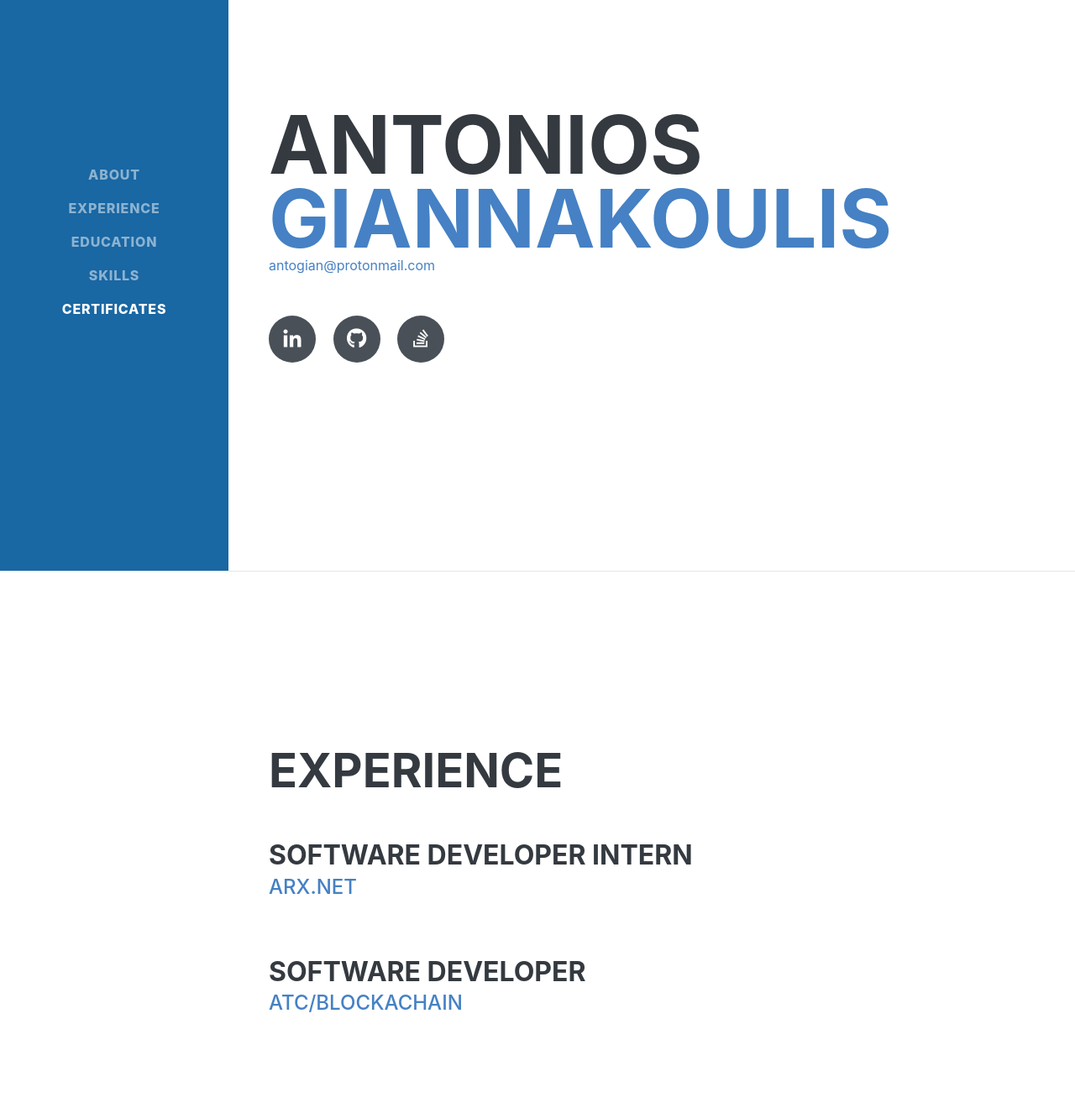
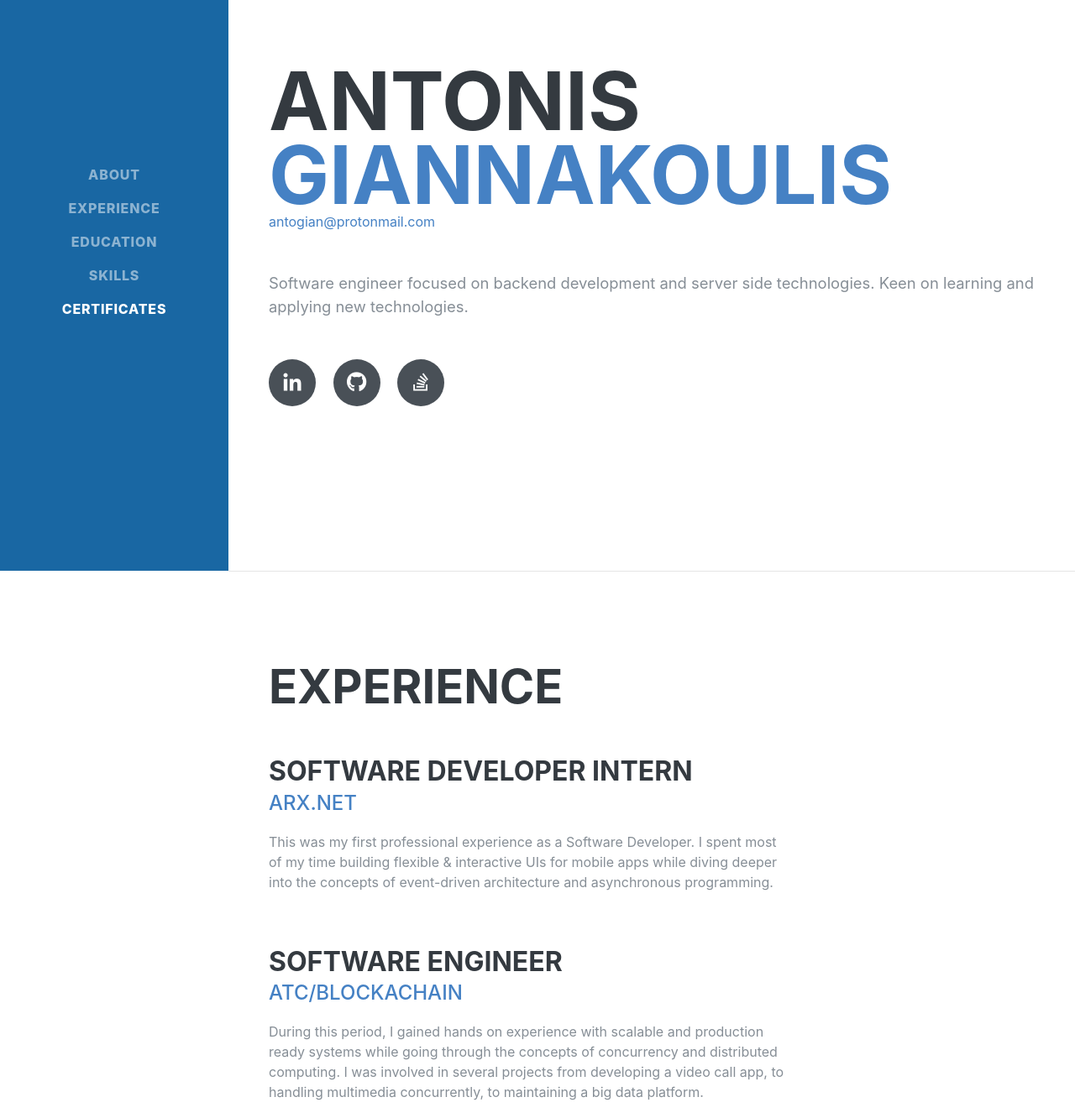
Before and after one commit to antogian/antogian.github.io, a plain HTML site: page index.html in a window 1280 px wide. Shown: the part 120-1452 px from the top of the page at 84% size. Drawn offline with Linux system fonts and the light colour scheme; a web font is replaced by a local one.

Commit message:
added details to experience section

```diff
--- a/index.html
+++ b/index.html
@@ -9,7 +9,7 @@
   <meta name="author" content="">
 
   <title>AntoGian</title>
-
+  <link rel="icon" type="image/png" href="img/code.png">
   <link rel="icon" href="img/profile.jpg">
 
   <!-- Bootstrap core CSS -->
@@ -29,7 +29,7 @@
 
 <nav class="navbar navbar-expand-lg navbar-dark bg-primary fixed-top" id="sideNav">
   <a class="navbar-brand js-scroll-trigger" href="#page-top">
-        <span class="d-block d-lg-none">Antonios Giannakoulis</span>
+    <span class="d-block d-lg-none">Antonis Giannakoulis</span>
     <!--        <span class="d-none d-lg-block">-->
     <!--         <img class="img-fluid img-profile rounded-circle mx-auto mb-2" src="img/profile.jpg" alt="">-->
     <!--        </span>-->
@@ -62,7 +62,7 @@
 
   <section class="resume-section p-3 p-lg-5 d-flex d-column" id="about">
     <div class="my-auto">
-          <h1 class="mb-0">Antonios
+      <h1 class="mb-0">Antonis
         <span class="text-primary">Giannakoulis</span>
       </h1>
       <div class="mb-5">
@@ -70,6 +70,8 @@
       </div>
       <p class="lead mb-5">
         <!--            About me - Introduction-->
+        Software engineer focused on backend development and server side technologies. Keen on learning and applying new technologies.
+<!--        Keen on learning and applying new technologies.-->
       </p>
       <div class="social-icons">
         <a href="https://www.linkedin.com/in/antonis-giannakoulis-290471112">
@@ -96,8 +98,8 @@
           <h3 class="mb-0">Software Developer Intern</h3>
           <div class="subheading mb-3"><a href="https://arx.net/">arx.net</a></div>
           <p>
-<!--				  I spend 6 months in this internship and it was my first professional experience as a software developer. Projects were usually assigned to 3-4 developers, -->
-<!--				  so teamwork was big part of the job. I spend most of my time as an Android app developer.-->
+            This was my first professional experience as a Software Developer. I spent most of my time building flexible & interactive UIs
+			for mobile apps while diving deeper into the concepts of event-driven architecture and asynchronous programming.
           </p>
         </div>
 
@@ -110,10 +112,11 @@
 
       <div class="resume-item d-flex flex-column flex-md-row mb-5">
         <div class="resume-content mr-auto">
-              <h3 class="mb-0">Software Developer</h3>
-              <div class="subheading mb-3"><a href="https://www.blockachain.gr/">ATC/Blockachain</a></div>
+          <h3 class="mb-0">Software Engineer</h3>
+          <div class="subheading mb-3"><a href="https://www.atc.gr/">ATC/Blockachain</a></div>
           <p>
-
+		  During this period, I gained hands on experience with scalable and production ready systems while going through the concepts of concurrency and distributed computing.
+		  I was involved in several projects from developing a video call app, to handling multimedia concurrently, to maintaining a big data platform.
           </p>
         </div>
 
@@ -163,7 +166,10 @@
           <img id="Kotlin" class="mb-3 devicons" src="img/icons8/icons8-kotlin.svg" title="Kotlin" height="50" width="50"></img>
         </li>
         <li class="list-inline-item">
-              <img id="Spring Boot" class="mb-3 devicons" src="img/icons8/icons8-spring-logo.svg" title="Spring Boot" height="50" width="50"></img>
+          <img id="Scala" class="mb-3 devicons" src="img/scala.svg" title="Scala" height="50" width="50"></img>
+        </li>
+        <li class="list-inline-item">
+          <img id="Spring" class="mb-3 devicons" src="img/icons8/icons8-spring-logo.svg" title="Spring Framework" height="50" width="50"></img>
         </li>
         <li class="list-inline-item">
           <img id="Redis" class="mb-3 devicons" src="img/icons8/icons8-redis.svg" title="Redis" height="50" width="50"></img>
```
Also changed, not shown: img/scala.svg (added). Lines whose indentation alone changed are shown as unchanged.
